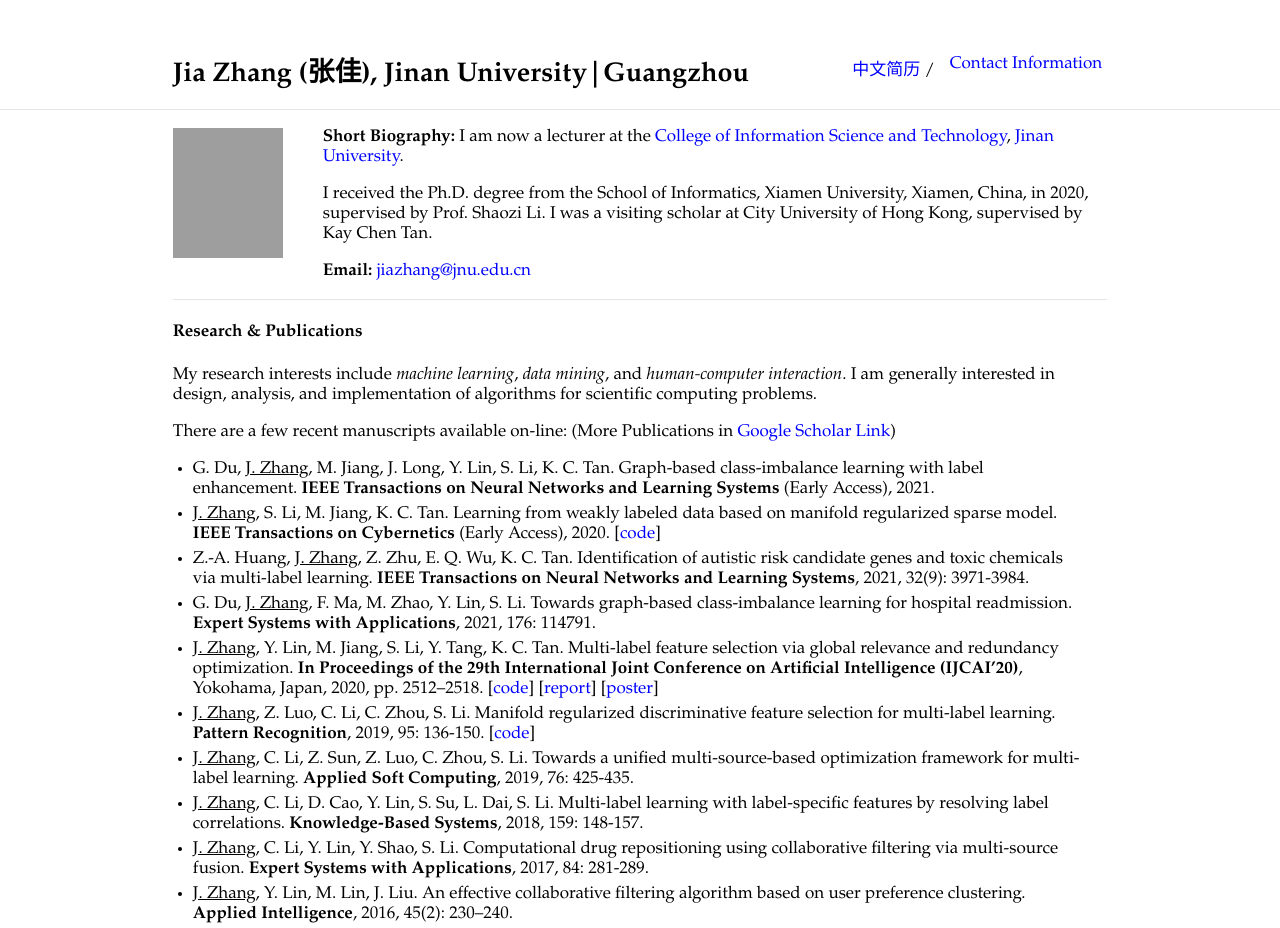
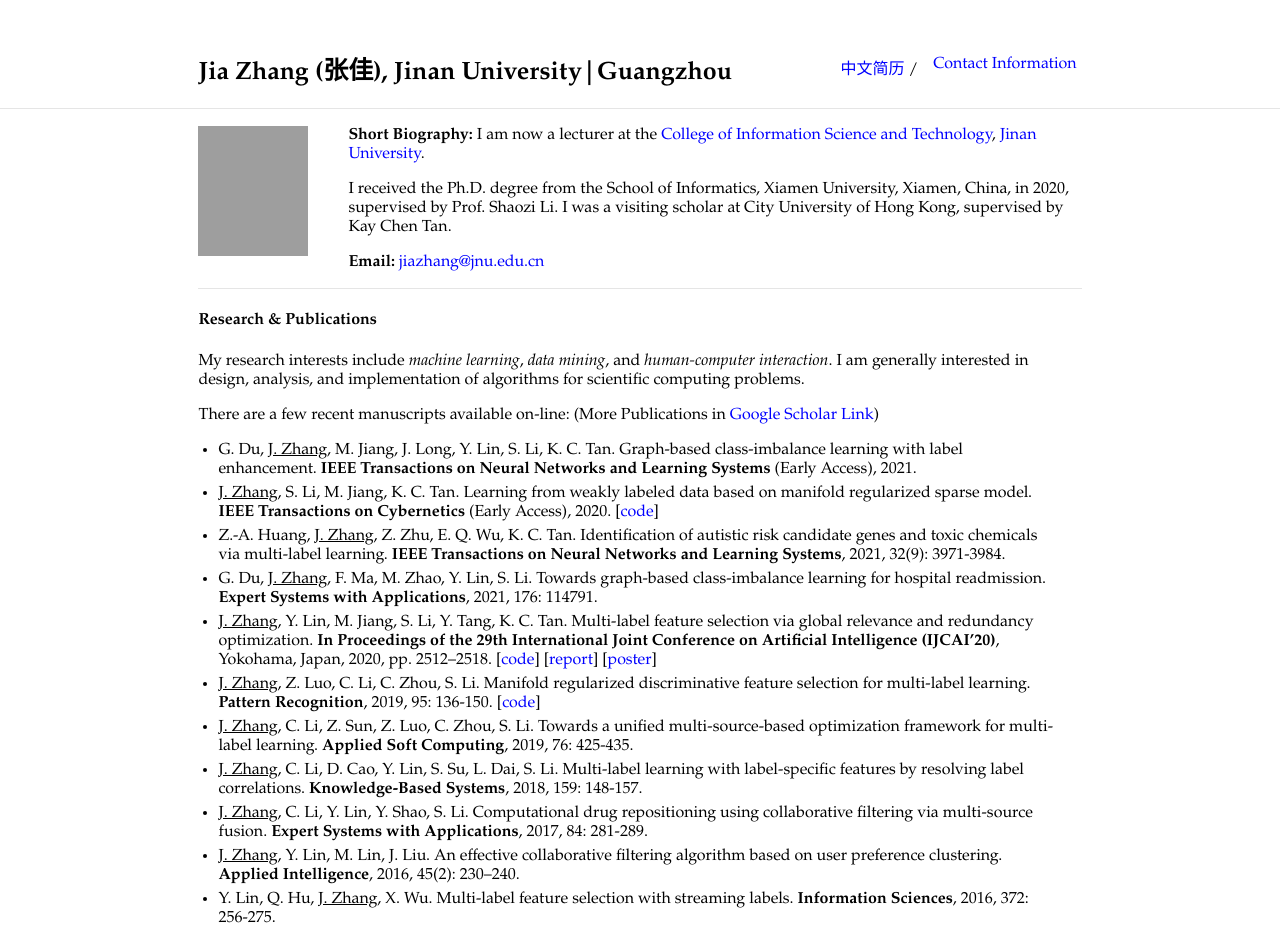
Before and after one commit to jiazhang-ml/jiazhang-ml.github.io, a Jekyll site: the page built from index.md, in a window 1280 px wide. Shown: the top 928 px of the page. Built offline with Jekyll 4.4.1, drawn with Linux system fonts in a browser that asks for light colours; grey boxes are pictures that could not be loaded.

Commit message:
Update _style.scss

```diff
--- a/_sass/_style.scss
+++ b/_sass/_style.scss
@@ -12,7 +12,7 @@ html {
 body {
     margin: 0;
     font-family: Palatino Linotype;
-    font-size: 17px;
+    font-size: 16px;
     height: 100%;
 }
 a {
@@ -36,7 +36,7 @@ hr {
 #author-name {
     font-family: Palatino Linotype;
     font-weight:bold;
-    font-size: 27px;
+    font-size: 25px;
     color: #000000;
     display: inline-block;
 }
@@ -68,7 +68,7 @@ hr {
 /* Divs */
 
 .container {
-    max-width: 73%;
+    max-width: 69%;
     margin: auto;
 
 }
```
